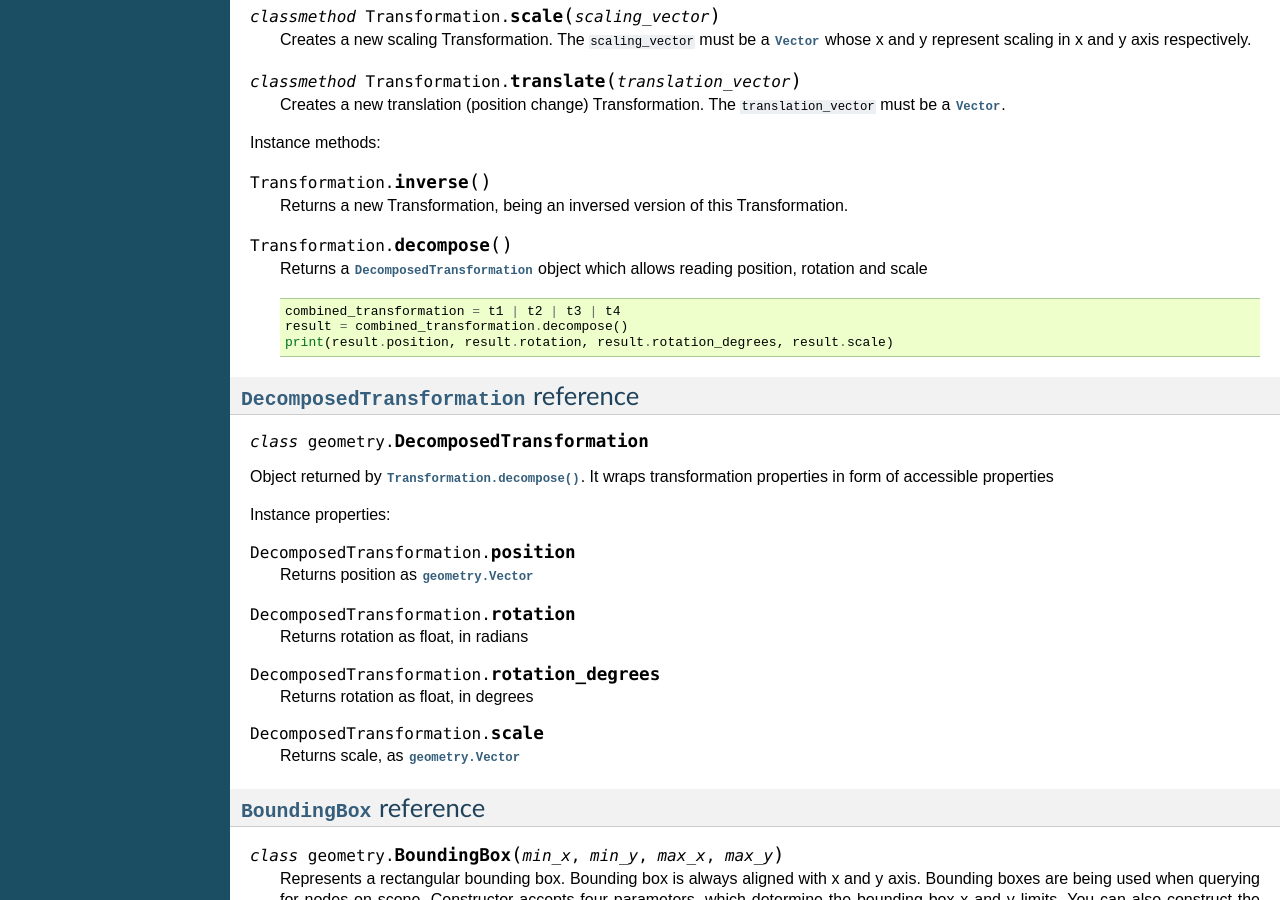
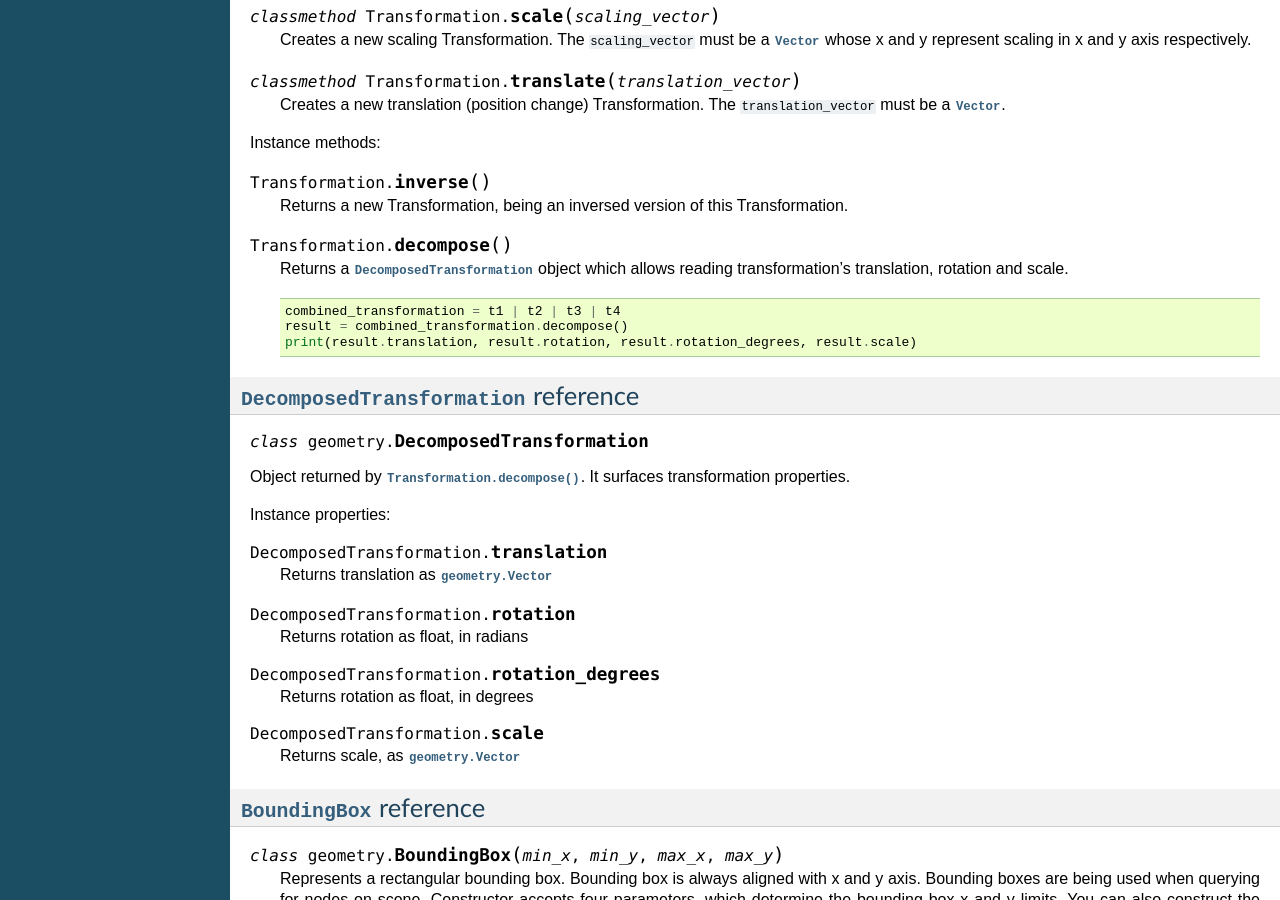
Before and after one commit to kaaengine/kaa, a Sphinx documentation site: the page built from docs/reference/geometry.rst, in a window 1280 px wide and 900 px high, scrolled down 5671 px. Built offline with Sphinx 7.4.7, drawn with Linux system fonts in a browser that asks for light colours; some of the changed text lies outside the part shown.

Commit message:
documentation update: fixed decomposed transformation property name (postion to translation)

```diff
--- a/docs/reference/geometry.rst
+++ b/docs/reference/geometry.rst
@@ -386,26 +386,27 @@ Instance methods:
 
 .. method:: Transformation.decompose()
 
-    Returns a :class:`DecomposedTransformation` object which allows reading position, rotation and scale
+    Returns a :class:`DecomposedTransformation` object which allows reading transformation's translation, rotation
+    and scale.
 
     .. code-block:: python
 
         combined_transformation = t1 | t2 | t3 | t4
         result = combined_transformation.decompose()
-        print(result.position, result.rotation, result.rotation_degrees, result.scale)
+        print(result.translation, result.rotation, result.rotation_degrees, result.scale)
 
 :class:`DecomposedTransformation` reference
 -------------------------------------------
 
 .. class:: DecomposedTransformation
 
-Object returned by :meth:`Transformation.decompose()`. It wraps transformation properties in form of accessible properties
+Object returned by :meth:`Transformation.decompose()`. It surfaces transformation properties.
 
 Instance properties:
 
-.. attribute:: DecomposedTransformation.position
+.. attribute:: DecomposedTransformation.translation
 
-    Returns position as :class:`geometry.Vector`
+    Returns translation as :class:`geometry.Vector`
 
 .. attribute:: DecomposedTransformation.rotation
 
```
